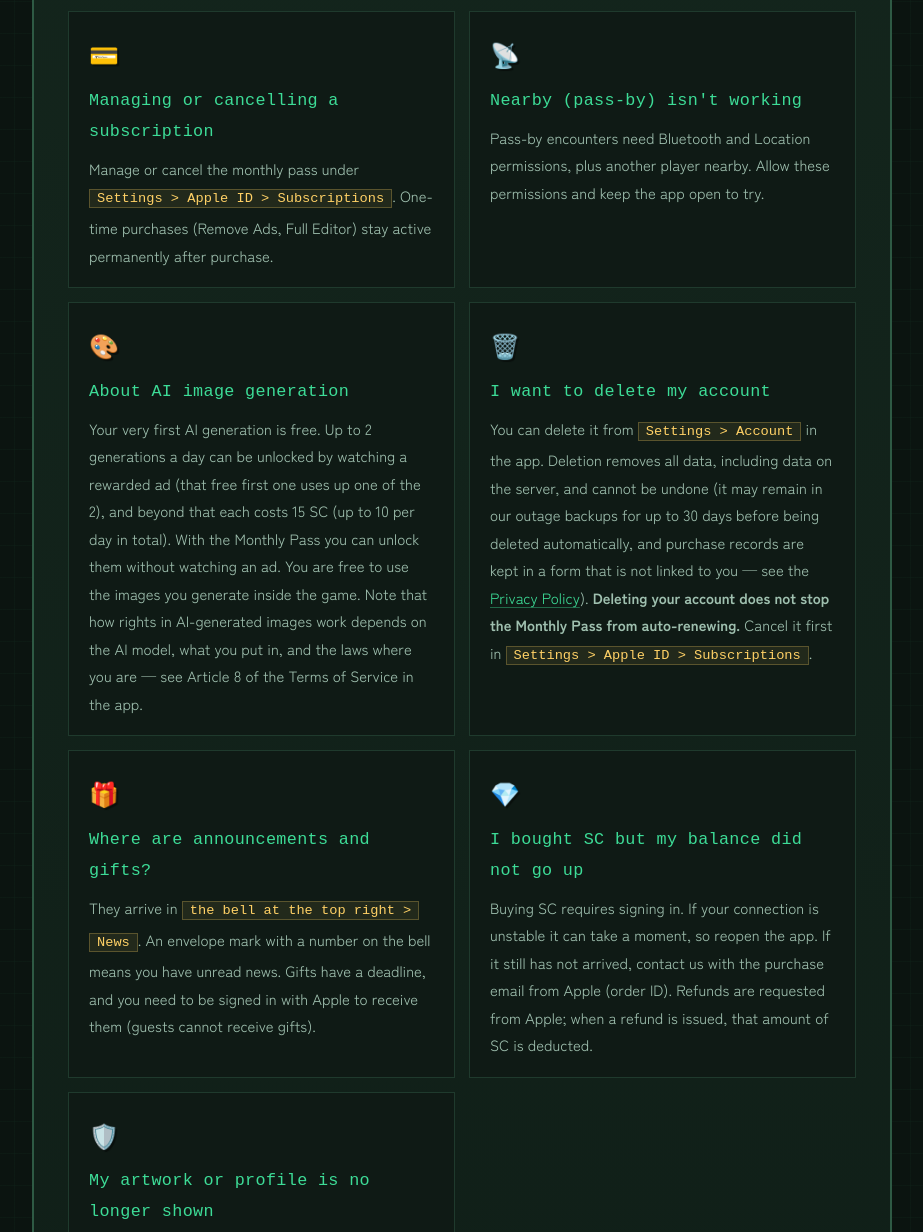
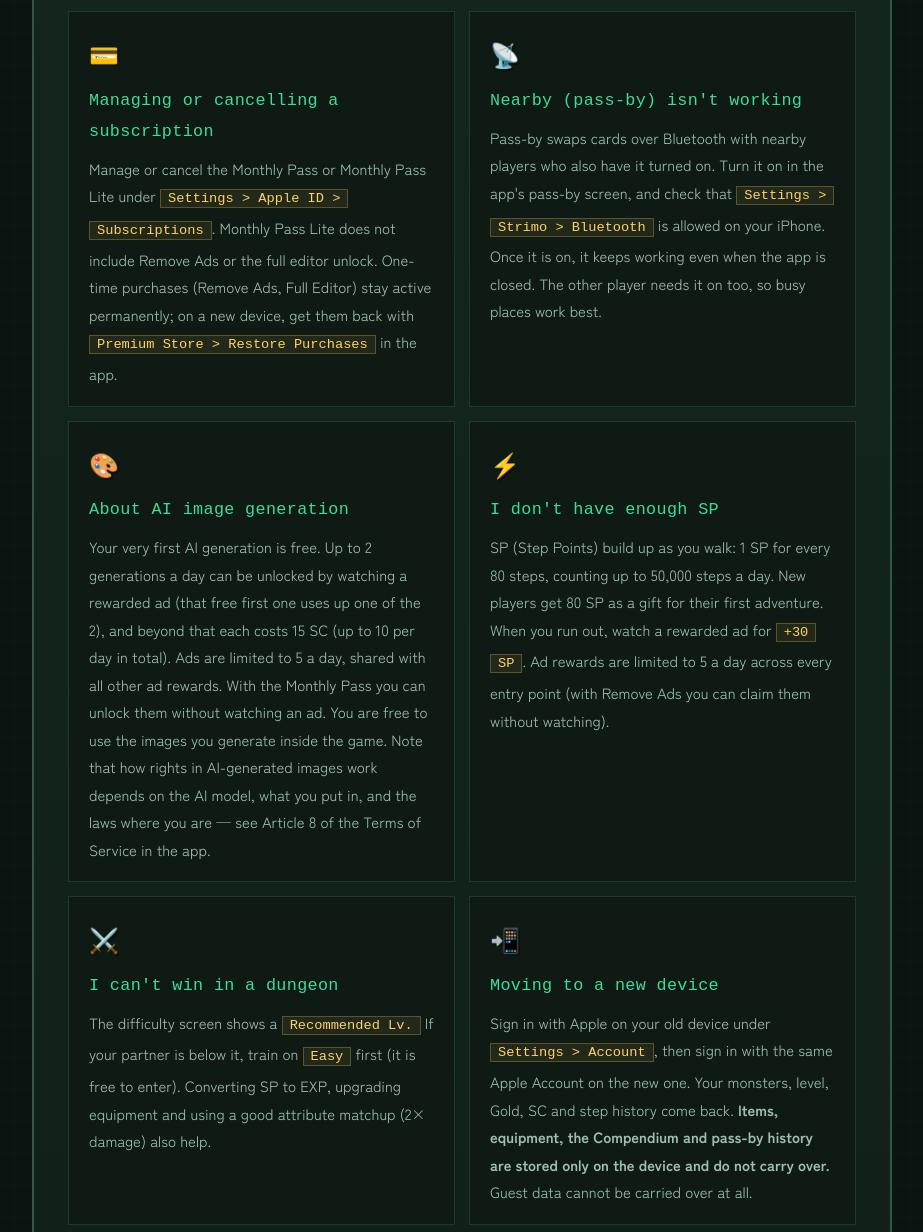
Before and after one commit to kizzz9/strimo-support, a plain HTML site: page en/index.html in a window 1280 px wide. Shown: the part 991-2223 px from the top of the page, without its empty margins (178-1101 px from the left). Drawn offline with Linux system fonts and the light colour scheme; a web font is replaced by a local one.

Commit message:
サポートページを今のゲームに合わせる（すれ違い・サブスク・AI 生成の広告上限を直し、SP・勝てない・機種変更の FAQ と利用規約リンクを足す）
- すれ違い: 位置情報は不要・アプリを閉じても動く（Bluetooth とアプリ内のオン）に直す
- サブスク: 月額パスライトと «購入を復元» の場所を足す
- AI 生成: 広告は他の広告ごほうびと合わせて 1 日 5 回まで
- 新規 FAQ: SP が足りない / ダンジョンで勝てない / 機種変更
- 各種リンクに利用規約（Apple 標準 EULA）を足す
- 最終更新日を 2026-11-16 に

Co-Authored-By: Claude Opus 5.5 <noreply@anthropic.com>
Claude-Session: https://claude.ai/code/session_01F2dwwbhYRSDtyLyiZbEMxs

```diff
--- a/en/index.html
+++ b/en/index.html
@@ -268,7 +268,7 @@ tr:nth-child(even) td { background: rgba(61,220,151,.03); }
     <h1>Support</h1>
     <p>Walk to Evolve. Help and answers for getting the most out of Strimo.</p>
     <div class="hpbar" aria-hidden="true"><i></i></div>
-    <div class="badge">Last updated: September 23, 2026</div>
+    <div class="badge">Last updated: November 16, 2026</div>
   </div>
 </header>
 
@@ -300,17 +300,32 @@ tr:nth-child(even) td { background: rgba(61,220,151,.03); }
       <div class="faq-card">
         <div class="faq-icon">💳</div>
         <h3>Managing or cancelling a subscription</h3>
-        <p>Manage or cancel the monthly pass under <span class="step">Settings &gt; Apple ID &gt; Subscriptions</span>. One-time purchases (Remove Ads, Full Editor) stay active permanently after purchase.</p>
+        <p>Manage or cancel the Monthly Pass or Monthly Pass Lite under <span class="step">Settings &gt; Apple ID &gt; Subscriptions</span>. Monthly Pass Lite does not include Remove Ads or the full editor unlock. One-time purchases (Remove Ads, Full Editor) stay active permanently; on a new device, get them back with <span class="step">Premium Store &gt; Restore Purchases</span> in the app.</p>
       </div>
       <div class="faq-card">
         <div class="faq-icon">📡</div>
         <h3>Nearby (pass-by) isn't working</h3>
-        <p>Pass-by encounters need Bluetooth and Location permissions, plus another player nearby. Allow these permissions and keep the app open to try.</p>
+        <p>Pass-by swaps cards over Bluetooth with nearby players who also have it turned on. Turn it on in the app's pass-by screen, and check that <span class="step">Settings &gt; Strimo &gt; Bluetooth</span> is allowed on your iPhone. Once it is on, it keeps working even when the app is closed. The other player needs it on too, so busy places work best.</p>
       </div>
       <div class="faq-card">
         <div class="faq-icon">🎨</div>
         <h3>About AI image generation</h3>
-        <p>Your very first AI generation is free. Up to 2 generations a day can be unlocked by watching a rewarded ad (that free first one uses up one of the 2), and beyond that each costs 15 SC (up to 10 per day in total). With the Monthly Pass you can unlock them without watching an ad. You are free to use the images you generate inside the game. Note that how rights in AI-generated images work depends on the AI model, what you put in, and the laws where you are — see Article 8 of the Terms of Service in the app.</p>
+        <p>Your very first AI generation is free. Up to 2 generations a day can be unlocked by watching a rewarded ad (that free first one uses up one of the 2), and beyond that each costs 15 SC (up to 10 per day in total). Ads are limited to 5 a day, shared with all other ad rewards. With the Monthly Pass you can unlock them without watching an ad. You are free to use the images you generate inside the game. Note that how rights in AI-generated images work depends on the AI model, what you put in, and the laws where you are — see Article 8 of the Terms of Service in the app.</p>
+      </div>
+      <div class="faq-card">
+        <div class="faq-icon">⚡</div>
+        <h3>I don't have enough SP</h3>
+        <p>SP (Step Points) build up as you walk: 1 SP for every 80 steps, counting up to 50,000 steps a day. New players get 80 SP as a gift for their first adventure. When you run out, watch a rewarded ad for <span class="step">+30 SP</span>. Ad rewards are limited to 5 a day across every entry point (with Remove Ads you can claim them without watching).</p>
+      </div>
+      <div class="faq-card">
+        <div class="faq-icon">⚔️</div>
+        <h3>I can't win in a dungeon</h3>
+        <p>The difficulty screen shows a <span class="step">Recommended Lv.</span> If your partner is below it, train on <span class="step">Easy</span> first (it is free to enter). Converting SP to EXP, upgrading equipment and using a good attribute matchup (2× damage) also help.</p>
+      </div>
+      <div class="faq-card">
+        <div class="faq-icon">📲</div>
+        <h3>Moving to a new device</h3>
+        <p>Sign in with Apple on your old device under <span class="step">Settings &gt; Account</span>, then sign in with the same Apple Account on the new one. Your monsters, level, Gold, SC and step history come back. <strong>Items, equipment, the Compendium and pass-by history are stored only on the device and do not carry over.</strong> Guest data cannot be carried over at all.</p>
       </div>
       <div class="faq-card">
         <div class="faq-icon">🗑️</div>
@@ -364,6 +379,9 @@ tr:nth-child(even) td { background: rgba(61,220,151,.03); }
     <div class="link-row">
       <a class="link-btn" href="https://kizzz9.github.io/strimo-privacy-policy/en/">
         <span class="ic">🔒</span><span>Privacy Policy</span>
+      </a>
+      <a class="link-btn" href="https://www.apple.com/legal/internet-services/itunes/dev/stdeula/">
+        <span class="ic">📜</span><span>Terms of Use (Apple Standard EULA)</span>
       </a>
       <a class="link-btn" href="#contact-us">
         <span class="ic">✉️</span><span>Contact Us</span>
```
Also changed, not shown: index.html (+22 -4 lines).
